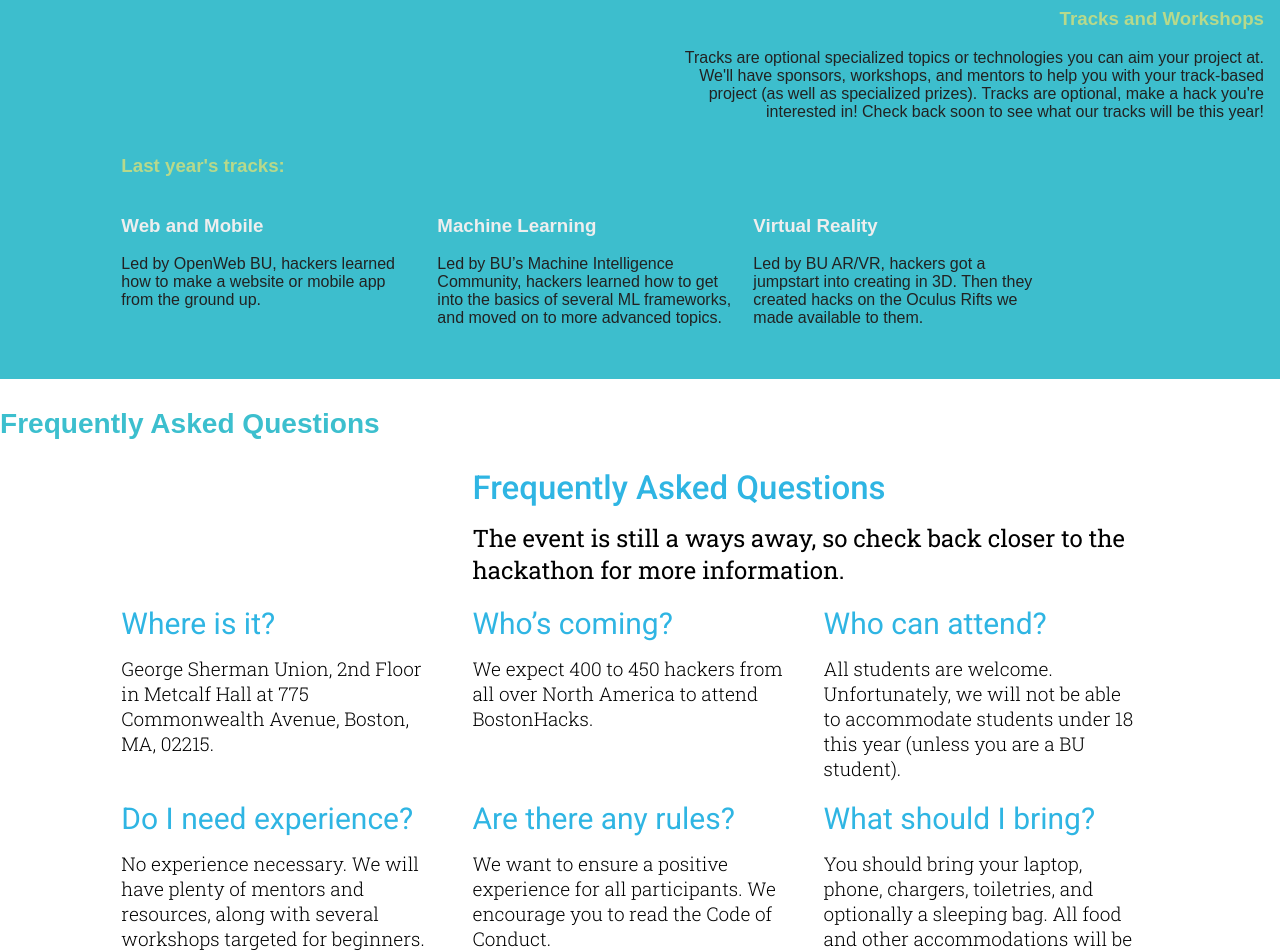
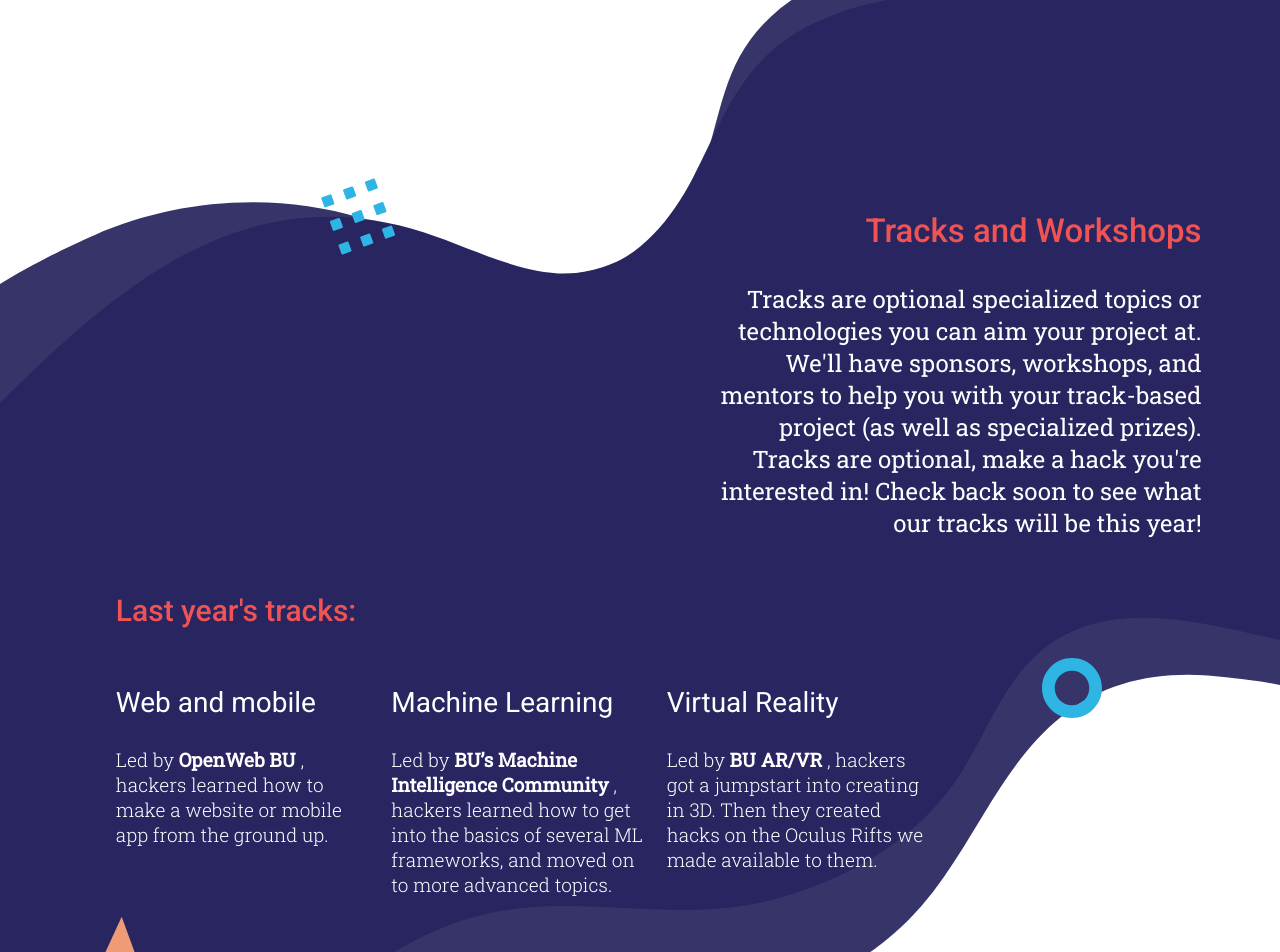
Before and after one commit to sarah256/beta, a React app: page / in a window 1280 px wide. Shown: the part 1500-2452 px from the top of the page. Built offline with nearby package versions, Linux system fonts and the light colour scheme.

Commit message:
desktop p version EventSchedule and Trakcs

```diff
--- a/src/components/EventSchedule/EventSchedule.js
+++ b/src/components/EventSchedule/EventSchedule.js
@@ -3,8 +3,9 @@ import { ScheduleTable } from "../";
 import styled from "styled-components";
 import { Grid, Row, Col } from "react-flexbox-grid";
 
-import gridGreen1 from "./assets/dot grid green 1.svg";
+import gridBlue from "./../../assets/Grids/Dot_Grid_Blue.svg";
 import circleBlue1 from "./assets/Thin circle blue 1.svg";
+import zigzag from "./../../assets/ZigZags/Line_Green2.svg";
 
 const eventsSat = [
   { time: "9:30 AM", name: "registration" },
@@ -33,13 +34,21 @@ const EventScheduleTitle = styled.h2`
   margin-left: 17%;
 `;
 
+const GreenGrid = styled.img`
+  margin-top: 100%;
+`;
+
 class EventSchedule extends Component {
   render() {
     return (
       <React.Fragment>
-        <Grid fluid>
-          <Row middle="xs">
-            <Col className="hidden-md hidden-sm hidden-xs" lg={1}>
+        <Grid fluid style={{ padding: "0" }}>
+          <Row>
+            <Col
+              className="hidden-md hidden-sm hidden-xs"
+              lg={1}
+              style={{ display: "flex" }}
+            >
               <img src={circleBlue1} />
             </Col>
             <Col md={11} lg={9}>
@@ -53,8 +62,9 @@ class EventSchedule extends Component {
                 </Col>
               </Row>
             </Col>
-            <Col className="hidden-sm hidden-xs" md={1} sm={2}>
-              <img src={gridGreen1} />
+            <Col className="hidden-sm hidden-xs" md={1} lg={2}>
+              <img src={zigzag} align="right" />
+              <GreenGrid src={gridBlue} />
             </Col>
           </Row>
         </Grid>
--- a/src/components/TracksAndWorkshops/TracksAndWorkshops.js
+++ b/src/components/TracksAndWorkshops/TracksAndWorkshops.js
@@ -2,99 +2,114 @@ import React, { Component } from "react";
 import styled from "styled-components";
 import { Grid, Row, Col } from "react-flexbox-grid";
 
-const Taw = styled.div`
-  height: 100%;
-  width: 100%;
-  font-family: .SFNSDisplay;
-  color: #222222;
-  background-height: auto;
-  background-size: cover;
-  background-color: rgb(61, 190, 205);
+import gridBlue from "./../../assets/Grids/Sq_grid_Blue.svg";
+import circleBlue from "./../../assets/Circles/Circle_Blue1.svg";
+import triangOrange from "./../../assets/Triangles/Tri_Orng1.svg";
+
+const TracksTitle = styled.p`
+  color: #f05352;
+  font-family: "Roboto", sans-serif;
+  font-size: 33px;
+  font-weight: 500;
 `;
 
-const centeredImg = {
-  display: "flex",
-  justifyContent: "center",
-  alignItems: "center",
-  width: "..",
-  height: ".."
-};
+const TracksBody = styled.p`
+  color: #ffffff;
+  font-family: "Roboto slab", serif;
+  font-size: 24px;
+  font-weight: 400;
+`;
+
+const LastYear = TracksTitle.extend`
+  font-size: 30px;
+`;
+
+const TrackName = styled.p`
+  font-family: "Roboto", sans-serif;
+  font-weight: 400;
+  font-size: 28px;
+  color: #ffffff;
+`;
+
+const TracksCopy = TracksBody.extend`
+  font-size: 19px;
+  font-weight: 300;
+`;
+
+const Row1 = styled.div`
+  margin-top: 18%;
+  margin-right: 5%;
+`;
+
+const Row2 = styled.div`
+  margin-left: 8%;
+  margin-right: 5%;
+`;
+
+const Row3 = styled.div`
+  margin-left: 5%;
+  margin-bottom: 22%;
+`;
 
 export class TracksAndWorkshops extends Component {
   render() {
     return (
-      <Taw>
-        <div>
-          <br />
-          <br />
-          <Grid fluid>
+      <div className="TracksAndWorkshops">
+        <Grid fluid>
+          <Row1>
             <Row>
-              <Col className="hidden-xs" sm={6}>
-                <div style={centeredImg} />
+              <Col sm={12} md={7} align="center">
+                <img src={gridBlue} />
               </Col>
-              <Col xs={12} sm={6}>
-                <h3 style={{ color: "#B7D98B" }} align="right">
-                  Tracks and Workshops
-                </h3>
-                <p align="right">
+              <Col sm={12} md={5} align="right">
+                <TracksTitle> Tracks and Workshops </TracksTitle>
+                <TracksBody>
                   Tracks are optional specialized topics or technologies you can
                   aim your project at. We&apos;ll have sponsors, workshops, and
                   mentors to help you with your track-based project (as well as
                   specialized prizes). Tracks are optional, make a hack
                   you&apos;re interested in! Check back soon to see what our
                   tracks will be this year!
-                </p>
+                </TracksBody>
               </Col>
             </Row>
-
+          </Row1>
+          <Row2>
+            <LastYear> Last year&apos;s tracks: </LastYear>
             <Row>
-              <Col smOffset={1} sm={5}>
-                <h3 style={{ color: "#B7D98B" }}> Last year&apos;s tracks:</h3>
+              <Col sm={12} md={3}>
+                <TrackName> Web and mobile </TrackName>
+                <TracksCopy>
+                  Led by <b> OpenWeb BU </b>, hackers learned how to make a
+                  website or mobile app from the ground up.
+                </TracksCopy>
               </Col>
-              <Col className="hidden-xs" sm={5}>
-                <div style={centeredImg} />
+              <Col sm={12} md={3}>
+                <TrackName> Machine Learning </TrackName>
+                <TracksCopy>
+                  Led by <b> BU’s Machine Intelligence Community </b>, hackers
+                  learned how to get into the basics of several ML frameworks,
+                  and moved on to more advanced topics.
+                </TracksCopy>
+              </Col>
+              <Col sm={12} md={3}>
+                <TrackName> Virtual Reality </TrackName>
+                <TracksCopy>
+                  Led by <b> BU AR/VR </b>, hackers got a jumpstart into
+                  creating in 3D. Then they created hacks on the Oculus Rifts we
+                  made available to them.
+                </TracksCopy>
+              </Col>
+              <Col sm={12} md={3} align="center">
+                <img src={circleBlue} />
               </Col>
             </Row>
-
-            <Row>
-              <Col smOffset={1} sm={3} xs={12}>
-                <h3 style={{ color: "#EEEEEE" }}> Web and Mobile</h3>
-                <p>
-                  Led by OpenWeb BU, hackers learned how to make a website or
-                  mobile app from the ground up.
-                </p>
-              </Col>
-              <Col sm={3} xs={12}>
-                <h3 style={{ color: "#EEEEEE" }}> Machine Learning</h3>
-                <p>
-                  Led by BU’s Machine Intelligence Community, hackers learned
-                  how to get into the basics of several ML frameworks, and moved
-                  on to more advanced topics.
-                </p>
-              </Col>
-              <Col sm={3} xs={12}>
-                <h3 style={{ color: "#EEEEEE" }}> Virtual Reality</h3>
-                <p>
-                  Led by BU AR/VR, hackers got a jumpstart into creating in 3D.
-                  Then they created hacks on the Oculus Rifts we made available
-                  to them.
-                </p>
-              </Col>
-            </Row>
-
-            <Row>
-              <Col className="hidden-xs" xs={3}>
-                <div style={centeredImg} />
-              </Col>
-              <Col className="hidden-xs" xsOffset={6} xs={3}>
-                <div style={centeredImg} />
-              </Col>
-            </Row>
-          </Grid>
-          <br />
-          <br />
-        </div>
-      </Taw>
+          </Row2>
+          <Row3>
+            <img src={triangOrange} />
+          </Row3>
+        </Grid>
+      </div>
     );
   }
 }
--- a/src/index.css
+++ b/src/index.css
@@ -60,3 +60,11 @@ body {
   line-height: 10%;
   font-size: 2vw;
 }
+
+.TracksAndWorkshops {
+  background:
+      url("assets/Waves/Mid_Curve1.svg") no-repeat,
+      url("assets/Waves/Mid_Curve2.svg") no-repeat;
+  display:flex;
+  background-size: contain;
+}
```
